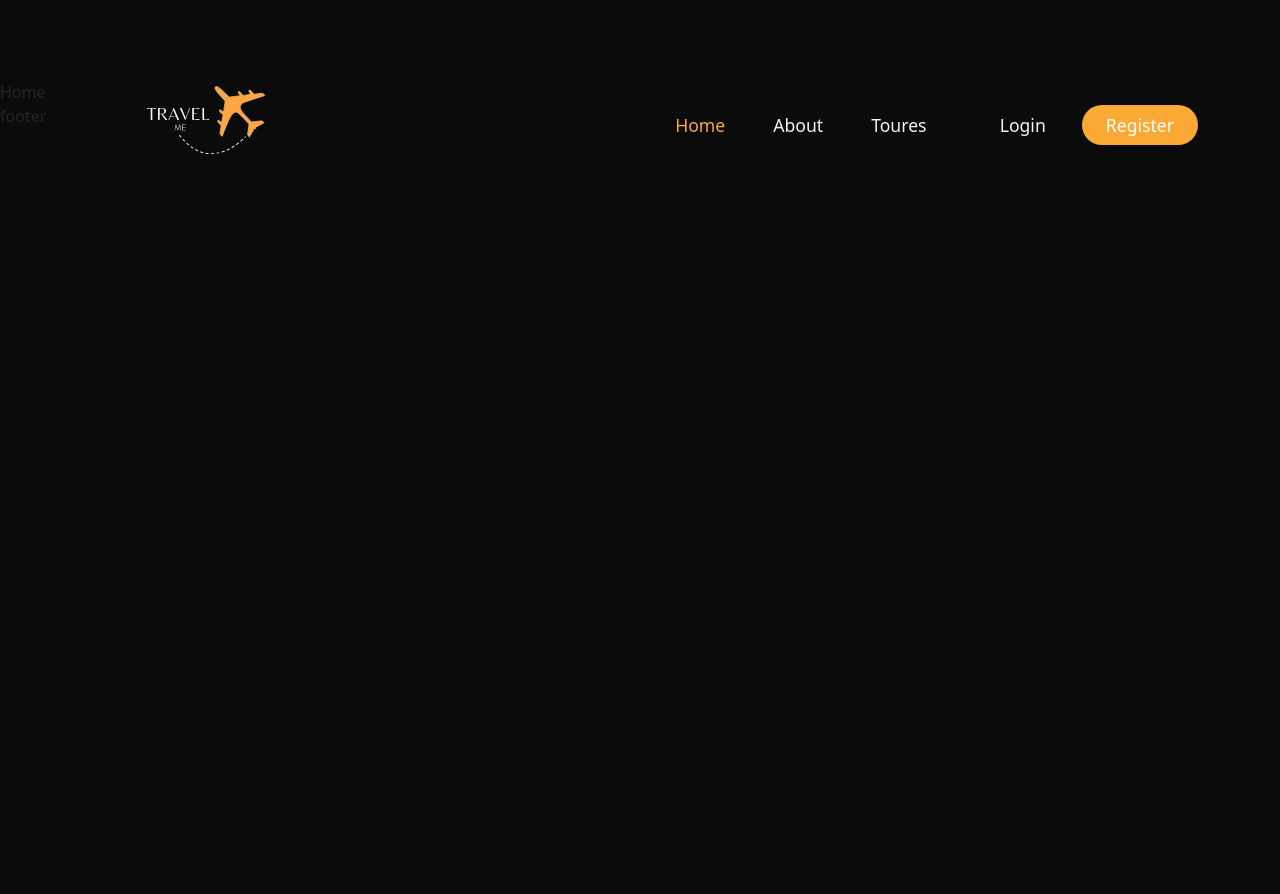
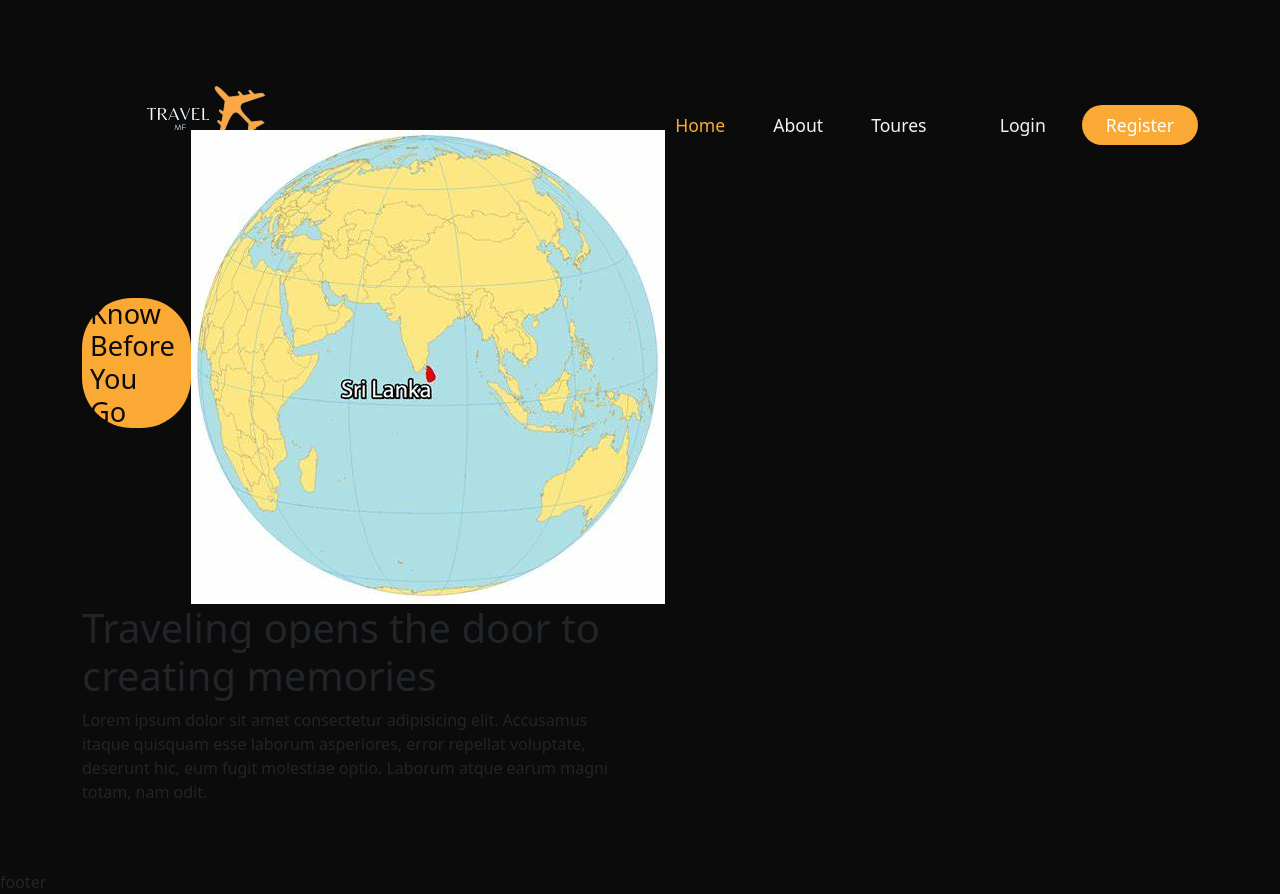
Before and after one commit to SachiniDeSilva/TravelMe, a React (Create React App) app: page /home in a window 1280 px wide. Before the commit the page ends 800 px from the top, so only its background shows below. Built offline with nearby package versions, Linux system fonts and the light colour scheme.

Commit message:
import images

```diff
--- a/src/pages/Home.jsx
+++ b/src/pages/Home.jsx
@@ -4,10 +4,28 @@ import { Container,Row,Col, Form } from 'reactstrap';
 import image1 from '../assets/OIP (2).jpg';
 import image2 from '../assets/OIP (6).jpg';
 import video1 from '../assets/hero.mp4';
+import world from '../assets/OIP.jpg'
+import Subtitle from '../shared/Subtitle';
 const Home = () => {
-  return (
-    <div>Home</div>
-  )
+  return <>
+  <section>
+    <Container>
+      <Row>
+        <Col lg='6'>
+          <div className='hero_content'>
+            <div className="hero_subtitle d-flex align-items-center">
+              <Subtitle subtitle ={'Know Before You Go'}/>
+              <img src={world} alt="" />
+            </div>
+            <h1>Traveling opens the door to creating <span className="highlight">memories</span></h1>
+            <p>Lorem ipsum dolor sit amet consectetur adipisicing elit. Accusamus itaque quisquam esse laborum asperiores, error repellat voluptate, deserunt hic, eum fugit molestiae optio. Laborum atque earum magni totam, nam odit.</p>
+          </div>
+        </Col>
+      </Row>
+    </Container>
+  </section>
+
+  </>
 }
 
 export default Home;
```
Also changed, not shown: src/shared/Subtitle.jsx (+4 -4 lines).
